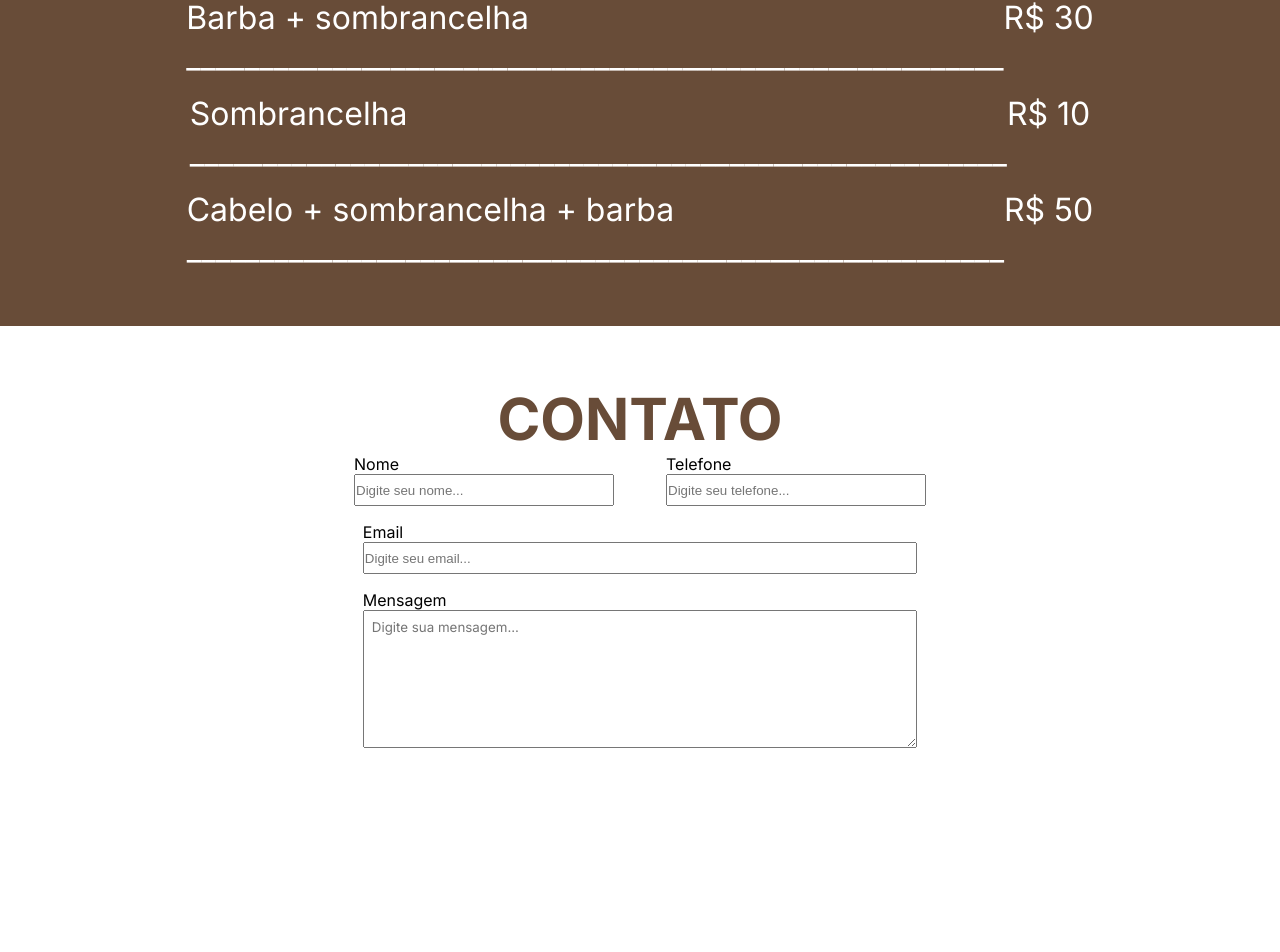
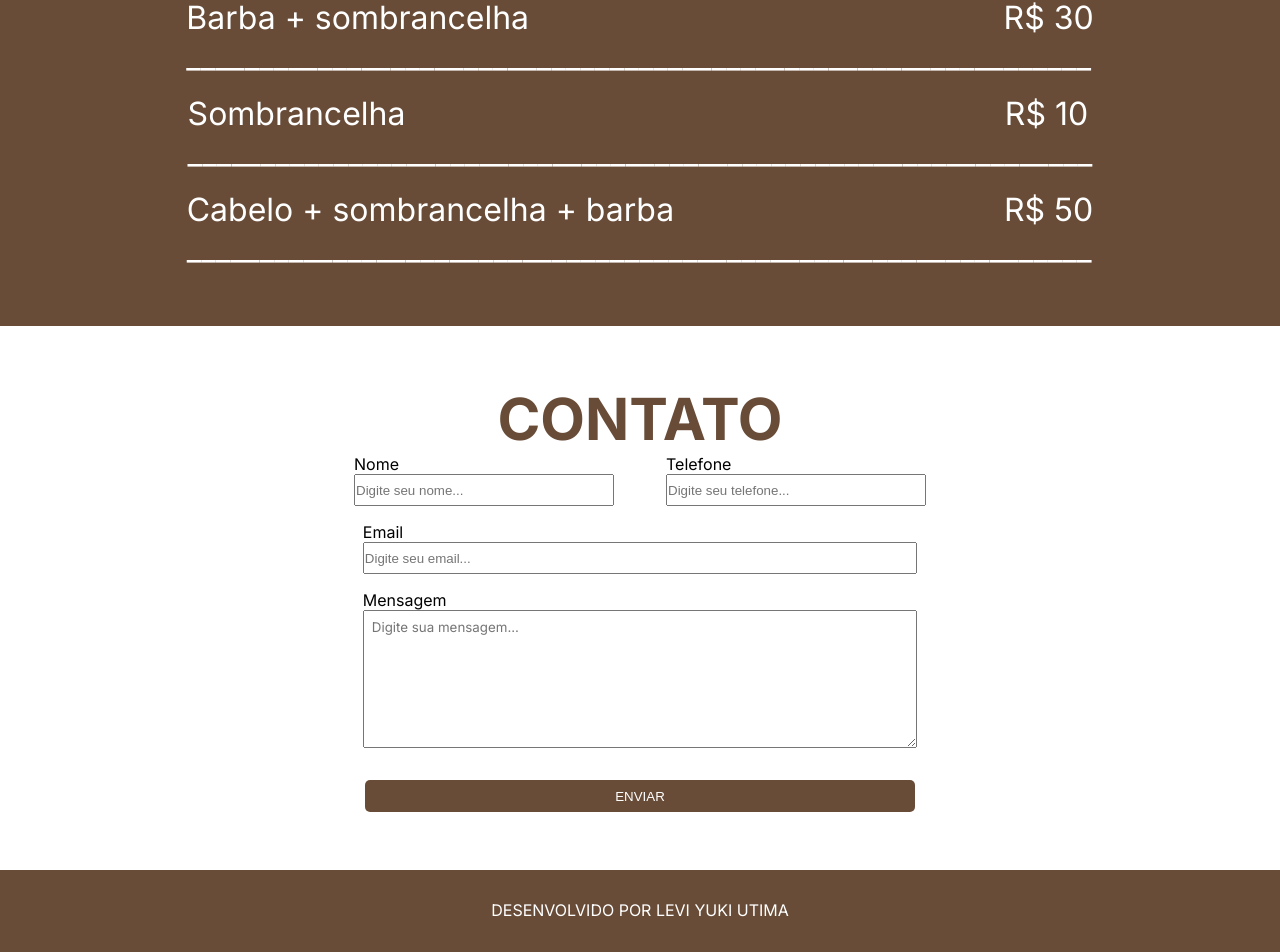
Before and after one commit to leviutima/Cortes-Estilo, a React (Vite) app: page / in a window 1280 px wide. Shown: the part 2250-3202 px from the top of the page. Before the commit the page ends 3030 px from the top, so only its background shows below. Built offline with nearby package versions, Linux system fonts and the light colour scheme.

Commit message:
adicionando componente botao e footer

```diff
--- a/src/components/Button/Button.module.css
+++ b/src/components/Button/Button.module.css
@@ -0,0 +1,14 @@
+.buttonStyle {
+    width: 43vw;
+    height: 4vh;
+    background-color: #684c38;
+    color: white;
+    border: none;
+    border-radius: 5px;
+    cursor: pointer;
+
+}
+
+:hover.buttonStyle {
+    background-color: #8B4513;
+}
--- a/src/components/Button/Button.tsx
+++ b/src/components/Button/Button.tsx
@@ -0,0 +1,19 @@
+import React, { ButtonHTMLAttributes, FormEvent } from "react"
+import style from '../Button/Button.module.css'
+
+interface PropsButton extends ButtonHTMLAttributes<HTMLButtonElement>{
+    children?: React.ReactNode;
+    onClick?: (event: FormEvent<HTMLButtonElement>) => void;
+}
+
+const Button= ({children, onClick}: PropsButton) => {
+    return(
+        <>
+            <button onClick={onClick} className={style.buttonStyle}>
+                {children}
+            </button>
+        </>
+    )
+}
+
+export default Button
--- /dev/null
+++ b/src/components/Footer/Footer.module.css
@@ -0,0 +1,10 @@
+.footerStyle {
+    display: flex;
+    justify-content: center;
+
+    padding-top: 30px;
+    padding-bottom: 45px;
+
+    background-color: #684c38;
+    color: white;
+}
--- /dev/null
+++ b/src/components/Footer/Footer.tsx
@@ -0,0 +1,13 @@
+import style from '../Footer/Footer.module.css'
+
+const Footer = () => {
+    return(
+        <>
+            <footer className={style.footerStyle}>
+                <span>DESENVOLVIDO POR LEVI YUKI UTIMA</span>
+            </footer>
+        </>
+    )
+}
+
+export default Footer
--- a/src/pages/Home/Home.module.css
+++ b/src/pages/Home/Home.module.css
@@ -105,6 +105,11 @@
     flex-direction: column;
 }
 
+.precos {
+    display: flex;
+    flex-direction: column;
+}
+
 .containerSectionForm {
     display: flex;
     justify-content: center;
@@ -112,6 +117,7 @@
     align-items: center;
 
     padding-top: 58px;
+    padding-bottom: 58px;
 
     & h2 {
         color: #684c38;
--- a/src/pages/Home/Home.tsx
+++ b/src/pages/Home/Home.tsx
@@ -1,6 +1,8 @@
 import Header from '../../components/Header/Header';
 import style from '../Home/Home.module.css'
 import imgAbout from '../../assets/young-man-barber-s-shop-getting-his-beard-trimmed.jpg'
+import Button from '../../components/Button/Button';
+import Footer from '../../components/Footer/Footer';
 
 const Home = () => {
     return (
@@ -57,6 +59,7 @@ const Home = () => {
                     </div>
                     <div className={style.precos}>
                         <span>R$ 25</span>
+                        <span>______</span>
                     </div>
                 </div>
                 <div className= {style.subContainerService}>
@@ -66,6 +69,7 @@ const Home = () => {
                     </div>
                     <div className={style.precos}>
                         <span>R$ 35</span>
+                        <span>______</span>
                     </div>
                 </div>
                 <div className= {style.subContainerService}>
@@ -75,6 +79,7 @@ const Home = () => {
                     </div>
                     <div className={style.precos}>
                         <span>R$ 15</span>
+                        <span>______</span>
                     </div>
                 </div>
                 <div className= {style.subContainerService}>
@@ -84,6 +89,7 @@ const Home = () => {
                     </div>
                     <div className={style.precos}>
                         <span>R$ 30</span>
+                        <span>______</span>
                     </div>
                 </div>
                 <div className= {style.subContainerService}>
@@ -93,6 +99,7 @@ const Home = () => {
                     </div>
                     <div className={style.precos}>
                         <span>R$ 10</span>
+                        <span>______</span>
                     </div>
                 </div>
                 <div className= {style.subContainerService}>
@@ -102,6 +109,7 @@ const Home = () => {
                     </div>
                     <div className={style.precos}>
                         <span>R$ 50</span>
+                        <span>______</span>
                     </div>
                 </div>
             </section>
@@ -141,7 +149,9 @@ const Home = () => {
                         placeholder='Digite sua mensagem...'></textarea>
                     </div>
                 </form>
+                <Button>ENVIAR</Button>
             </section>
+            <Footer/>
         </>
     )
 }
```
